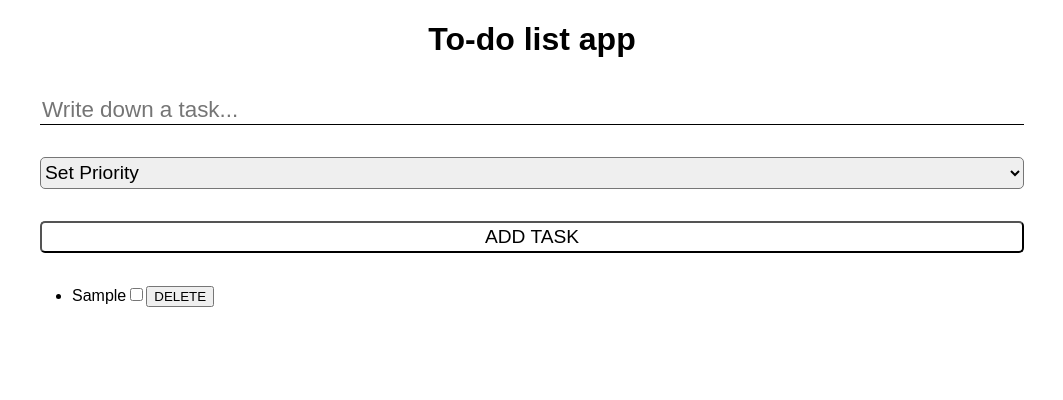
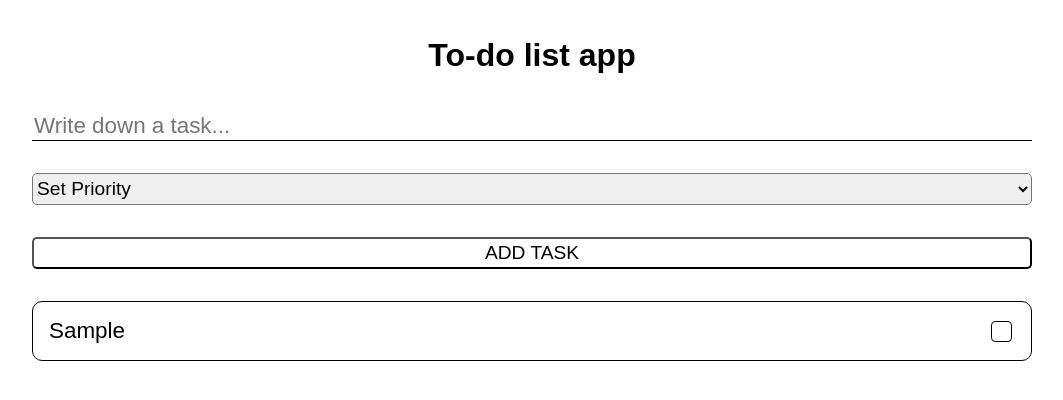
Before and after one commit to ViktorSnaer/to-do-CRUD-app, a React (Create React App) app: page / in a window 1280 px wide. Both pictures are taken after typing "Sample" into the empty fields and a click on the button "ADD TASK". Shown: the top 400 px of the page, without its empty margins (108-1171 px from the left). Built offline with nearby package versions, Linux system fonts and the light colour scheme.

Commit message:
styled task box, removed delete button

```diff
--- a/src/App.tsx
+++ b/src/App.tsx
@@ -23,6 +23,7 @@ function App() {
   const App = styled.div`
     max-width: 1000px;
     margin: auto;
+    padding: 1rem;
   `;
 
   const Title = styled.h1`
--- a/src/components/NewTask.tsx
+++ b/src/components/NewTask.tsx
@@ -8,7 +8,6 @@ type NewTaskProps = {
 const TaskContainer = styled.div`
   display: flex;
   flex-direction: column;
-  margin: 0.5rem;
 `;
 
 const TaskInput = styled.input`
--- a/src/components/ToDoList.tsx
+++ b/src/components/ToDoList.tsx
@@ -2,7 +2,37 @@ import React from "react";
 import styled from "styled-components";
 
 const TaskList = styled.ul`
-  width: 100%;
+  list-style-type: none;
+  margin: 0;
+  padding: 0;
+`;
+
+const TaskContainer = styled.li`
+  font-size: 1.4rem;
+  border: solid black 1px;
+  border-radius: 10px;
+  padding: 1rem;
+  margin: 1rem 0;
+`;
+
+const Text = styled.p`
+  width: 90%;
+  padding: 0;
+  margin: 0;
+  display: inline-block;
+`;
+
+const CheckBox = styled.input`
+  width: 1.3rem;
+  height: 1.3rem;
+  background-color: white;
+  border-radius: 20%;
+  vertical-align: middle;
+  border: 1px solid black;
+  appearance: none;
+  outline: none;
+  cursor: pointer;
+  float: right;
 `;
 
 interface ToDoListProps {
@@ -25,15 +55,15 @@ const ToDoList: React.FC<ToDoListProps> = ({ items, onDeleteTask }) => {
     <TaskList>
       {sortedItems.map((item) => {
         return (
-          <li key={item.id}>
-            <span contentEditable={true}>{item.text}</span>
-            <input
+          <TaskContainer key={item.id}>
+            <Text contentEditable={true}>{item.text}</Text>
+            <CheckBox
               onClick={onDeleteTask.bind(null, item.id)}
               type={"checkbox"}
               id="finished"
             />
-            <button onClick={onDeleteTask.bind(null, item.id)}>DELETE</button>
-          </li>
+            {/* <button onClick={onDeleteTask.bind(null, item.id)}>DELETE</button> */}
+          </TaskContainer>
         );
       })}
     </TaskList>
```
